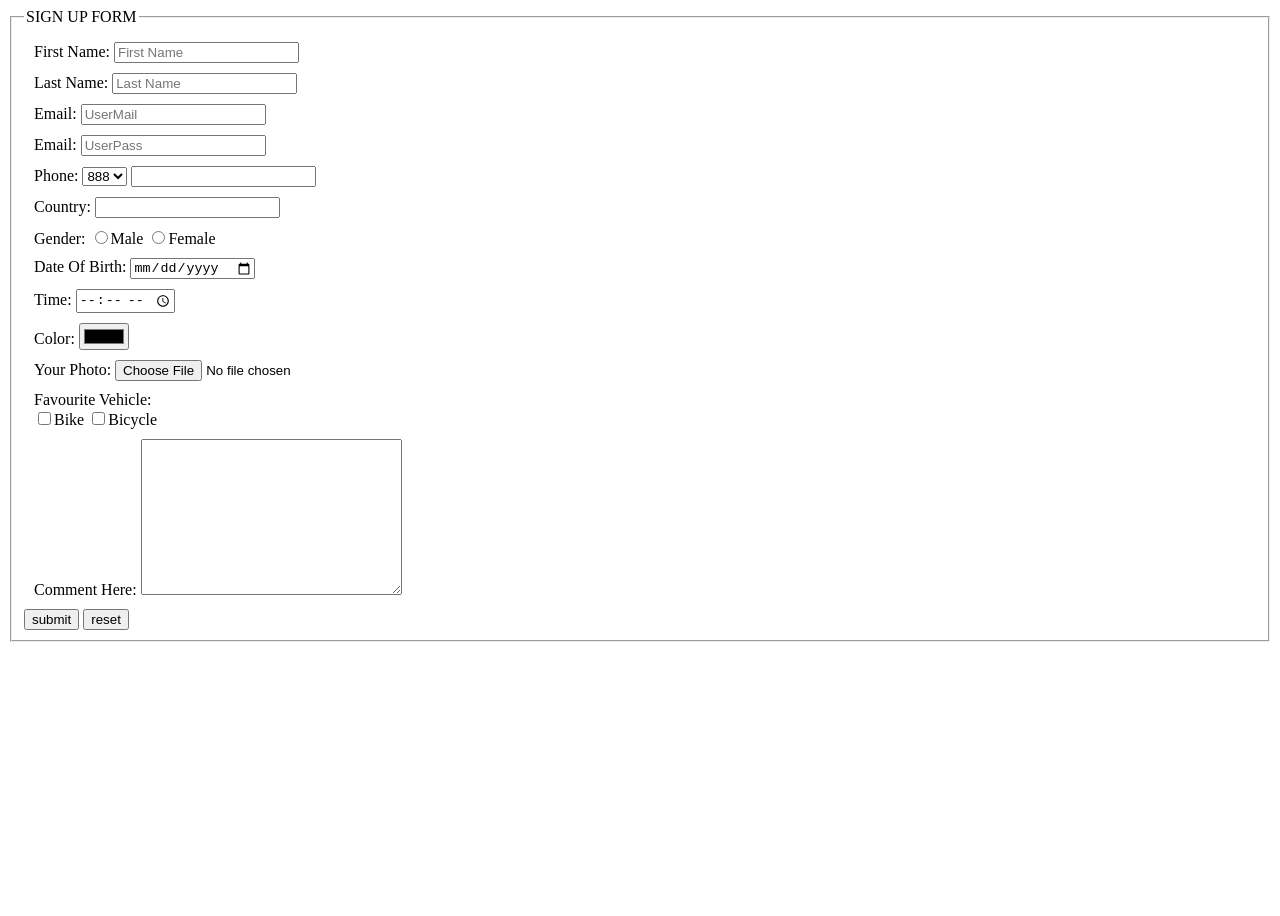
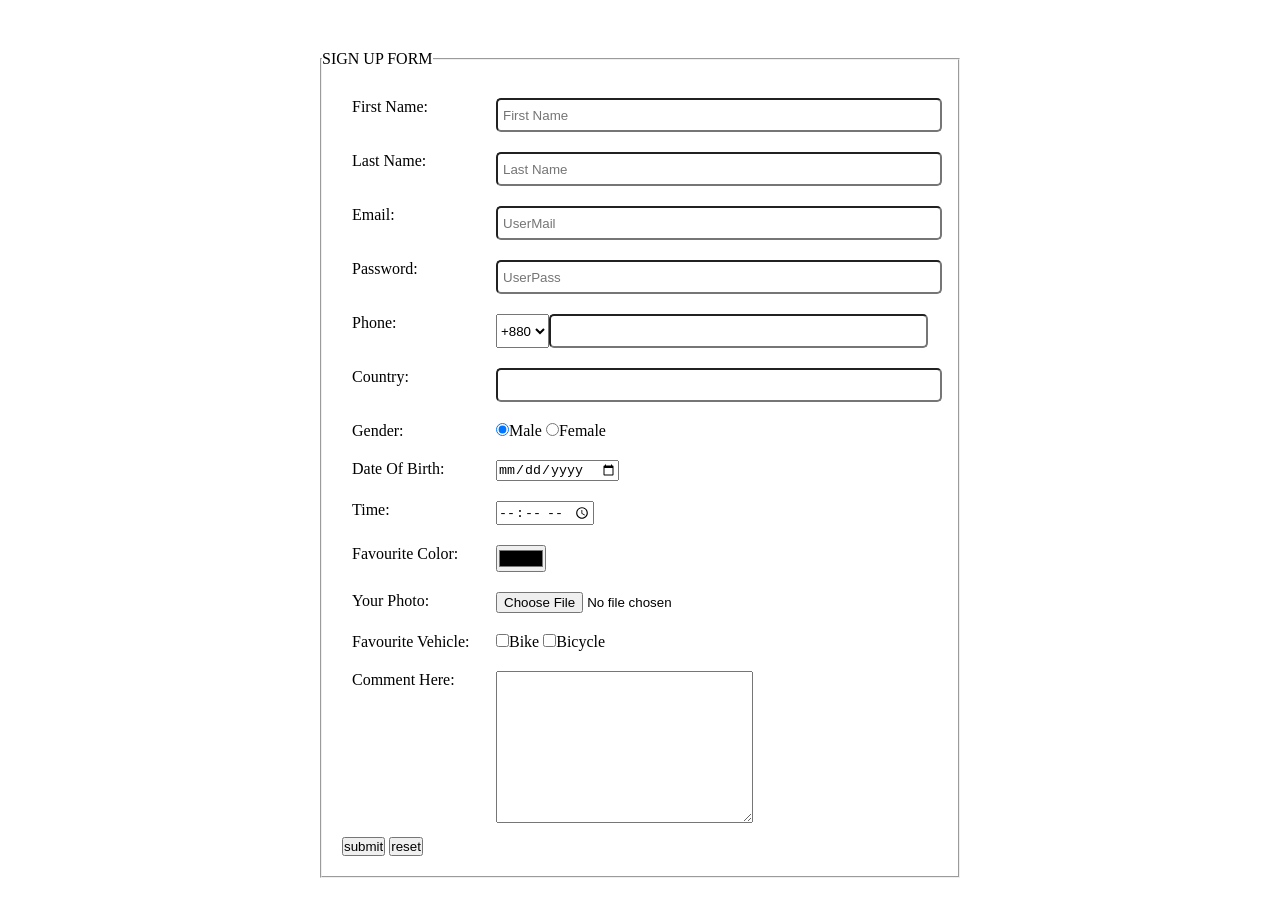
Before and after one commit to mhrshanto/html-form, a plain HTML site: page form-2.html in a window 1280 px wide. Before the commit the page ends 800 px from the top, so only its background shows below. Drawn offline with Linux system fonts and the light colour scheme.

Commit message:
CSS Updated

```diff
--- a/form-2.html
+++ b/form-2.html
@@ -4,82 +4,131 @@
     <meta charset="UTF-8">
     <meta name="viewport" content="width=device-width, initial-scale=1.0">
     <title>Form 2 Practice</title>
-    <style>
-        .form-feild {
-            margin: 10px;
-        }
-    </style>
+    <link rel="stylesheet" href="style.css">
 </head>
 <body>
     <main>
         <form name="sign-up-form" action="./success.html">
             <fieldset>
                 <legend>SIGN UP FORM</legend>
+            <div class="main-form">
             <div class="form-feild">
+                <div class="label">
                     <label for="first-name">First Name:</label>
-                <input type="text" id="first-name" placeholder="First Name">
+                </div>
+                <div class="input">
+                    <input type="text" id="first-name" placeholder="First Name" required>
+                </div>
             </div>
             <div class="form-feild">
+                <div class="label">
                     <label for="last-name">Last Name:</label>
+                </div>
+                <div class="input">
                     <input type="text" id="last-name" placeholder="Last Name">
                 </div>
-            <div class="form-feild">
-                <label for="email">Email:</label>
-                <input type="email" id="email" placeholder="UserMail">
             </div>
             <div class="form-feild">
-                <label for="password">Email:</label>
-                <input type="password" id="password" placeholder="UserPass">
+                <div class="label">
+                    <label for="email">Email:</label>
+                </div>
+                <div class="input">
+                    <input type="email" id="email" placeholder="UserMail" required>
+                </div>
             </div>
             <div class="form-feild">
+                <div class="label">
+                    <label for="password">Password:</label>
+                </div>
+                <div class="input">
+                    <input type="password" id="password" placeholder="UserPass" required>
+                </div>
+            </div>
+            <div class="form-feild">
+                <div class="label">
                     <label for="phone">Phone:</label>
+                </div>
+                <div class="input">
+                    <div class="phone-num">
                         <select name="number" id="phone-number">
-                    <option value="888">888</option>
-                    <option value="888">555</option>
-                    <option value="888">666</option>
-                    <option value="888">777</option>
+                            <option value="+880">+880</option>
                         </select>
                         <input type="tel" id="phone">
                     </div>
-            <div class="form-feild">
-                <label for="country">Country:</label>
-                <input type="text" id="country">
+                </div>
             </div>
             <div class="form-feild">
+                <div class="label">
+                    <label for="country">Country:</label>
+                </div>
+                <div class="input">
+                    <input type="text" id="country" required>
+                </div>
+            </div>
+            <div class="form-feild">
+                <div class="label">
                     <label>Gender:</label>
-                <input name="gender" type="radio" id="male" value="male"><label for="male">Male</label>
+                </div>
+                <div class="input">
+                    <input name="gender" type="radio" id="male" value="male" checked><label for="male">Male</label>
                     <input name="gender" type="radio" id="female" value="female"><label for="female">Female</label>
                 </div>
-            <div class="form-feild">
-                <label for="dob">Date Of Birth:</label>
-                <input type="date" id="dob">
             </div>
             <div class="form-feild">
+                <div class="label">
+                    <label for="dob">Date Of Birth:</label>
+                </div>
+                <div class="input">
+                    <input type="date" id="dob" required>
+                </div>
+            </div>
+            <div class="form-feild">
+                <div class="label">
                     <label for="time">Time:</label>
+                </div>
+                <div class="input">
                     <input type="time" id="time">
                 </div>
+            </div>
             <div class="form-feild">
-                <label for="color">Color:</label>
+                <div class="label">
+                    <label for="color">Favourite Color:</label>
+                </div>
+                <div class="input">
                     <input type="color" id="color">
                 </div>
-            <div class="form-feild">
-                <label for="photo">Your Photo:</label>
-                <input type="file" id="photo">
             </div>
             <div class="form-feild">
+                <div class="label">
+                    <label for="photo">Your Photo:</label>
+                </div>
+                <div class="input">
+                    <input type="file" id="photo" required>
+                </div>
+            </div>
+            <div class="form-feild">
+                <div class="label">
                     <label>Favourite Vehicle:</label>
+                </div>
+                <div class="input">
                     <div id="fv">
                         <input name="fv" type="checkbox" id="bike" value="Bike"><label for="bike">Bike</label>
                         <input name="fv" type="checkbox" id="bicycle" value="Bicycle"><label for="bicycle">Bicycle</label>
                     </div>
                 </div>
+            </div>
             <div class="form-feild">
+                <div class="label">
                     <label for="text-area">Comment Here:</label>
+                </div>
+                <div class="input">
                     <textarea name="comment" id="text-area" cols="30" rows="10"></textarea>
+                </div>
             </div>
             <div class="button">
                 <input type="submit" value="submit">
                 <input type="reset" value="reset">
+            </div>
             </div>
             </fieldset>
         </form>
--- /dev/null
+++ b/style.css
@@ -0,0 +1,30 @@
+*, body {
+    margin: 0;
+    padding: 0;
+}
+main {
+    width: 50%;
+    margin: 50px auto;
+}
+.main-form {
+    padding: 20px;
+}
+.main-form .form-feild {
+    display: flex;
+    padding: 10px;
+}
+.main-form .label {
+    width: 25%;
+}
+.main-form .input {
+    width: 75%;
+}
+.input input[type='text'], input[type='email'], input[type='password'], input[type='tel'] {
+    width: 100%;
+    height: 20px;
+    padding: 5px;
+    border-radius: 5px;
+}
+.input .phone-num {
+    display: flex;
+}
```
Lines whose indentation alone changed are shown as unchanged.
